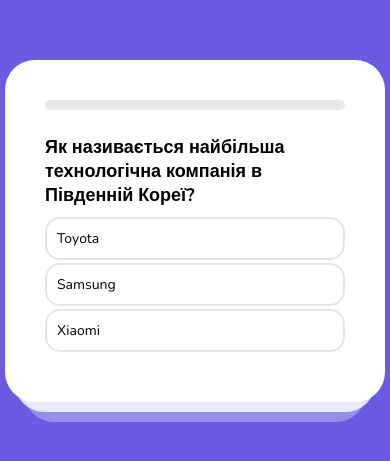
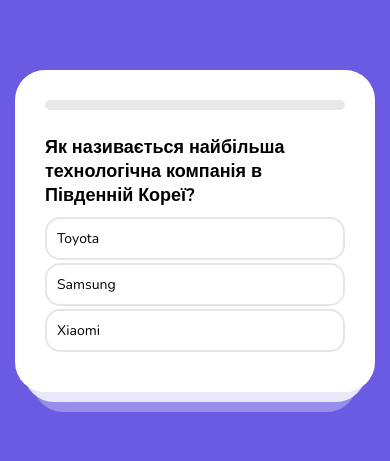
Before and after one commit to Shevtsooov/react-quiz, a React (Create React App) app: page / in a window 390 px wide. Shown: the part 191-652 px from the top of the page. Built offline with nearby package versions, Linux system fonts and the light colour scheme.

Commit message:
corrected media request

```diff
--- a/src/index.scss
+++ b/src/index.scss
@@ -19,10 +19,10 @@
   background-color: #fff;
   position: relative;
 
-  @media screen {
+  @media (max-width: 400px) {
     width: 300px;
     font-size: 10px;
-    // padding: 30px;
+    padding: 30px;
   }
 
   .result {
@@ -40,7 +40,7 @@
       margin-top: 20px;
       cursor: pointer;
 
-      @media screen {
+      @media (max-width: 400px) {
         font-size: 16px;
       }
     }
@@ -48,7 +48,7 @@
     h2 {
       margin-bottom: 0;
 
-      @media screen {
+      @media (max-width: 400px) {
         font-size: 20px;
       }
     }
@@ -103,7 +103,7 @@
   h1 {
     margin: 0;
 
-    @media screen {
+    @media (max-width: 400px) {
       font-size: 18px;
     }
   }
@@ -120,7 +120,7 @@
       cursor: pointer;
       transition: all 0.1s ease-in-out;
 
-      @media screen {
+      @media (max-width: 400px) {
         font-size: 14px;
         padding: 10px;
         margin-bottom: 3px;
```
